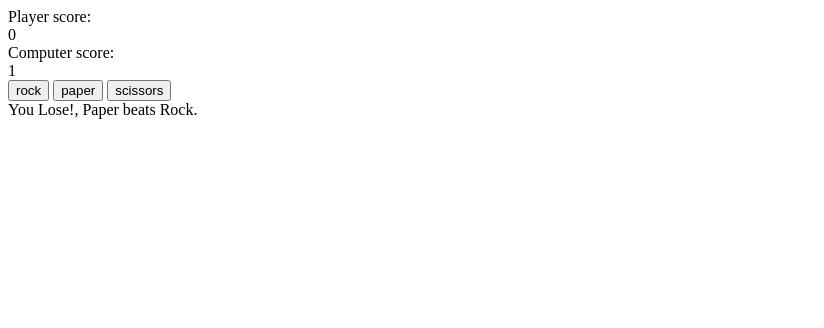
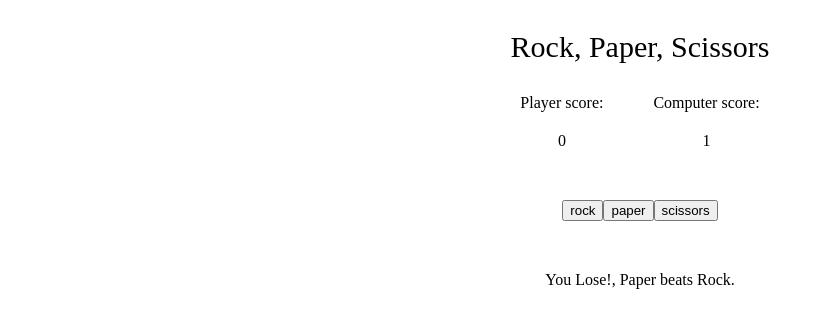
Before and after one commit to hariz132/rock-paper-scissors, a plain HTML site: page index.html in a window 1280 px wide. Both pictures are taken after a click on the button "rock". Shown: the whole page, without its empty margins (0-824 px from the left). Drawn offline with Linux system fonts and the light colour scheme.

Commit message:
move js to script file, and add css file

```diff
--- a/index.html
+++ b/index.html
@@ -3,116 +3,28 @@
 <head>
   <title>rock paper scissors</title>
   <meta charset="UTF-8">
+  <script src="script.js" defer></script>
+  <link rel="stylesheet" href="style.css">
 </head>
 <body>
+  <div class="header">Rock, Paper, Scissors</div>
+  <div class='scoreboard'>
+    <div class="playerscore">
       <div>Player score:</div>
       <div id='playerScoreBoard'>0</div>
+    </div>
+    <div class="computerscore">
       <div>Computer score:</div>
       <div id='computerScoreBoard'>0</div>
+    </div>
+  </div>
+  <div class='buttons'>
     <button id='rock'>rock</button>
     <button id='paper'>paper</button>
     <button id='scissors'>scissors</button>
+  </div>
+  <div class="resultcontainer">
     <div id='result'></div>
+  </div>
 </body>
-<script>
-  // randomly return 'Rock', 'Paper', or 'Scissors'
-  function computerPlay(){
-    const result = Math.floor(Math.random() * 3); // returns either 0, 1, or 2
-    switch (result) {
-      case 0: return 'rock';
-      case 1: return 'paper';
-      case 2: return 'scissors';
-    }
-  }
-
-  function playRound(playerSelection, computerSelection) {
-    playerSelection = playerSelection.toLowerCase();
-    let r = 'rock';
-    let p = 'paper';
-    let s = 'scissors';
-    let result;
-
-    // if both selections are the same, return tie message string
-    if (playerSelection === computerSelection) {
-      return [null, `It's a Tie! Both chose ${playerSelection}.`];
-    }
-
-    switch (true) {
-      // case for paper vs rock
-      case (playerSelection === p && computerSelection === r) ||
-      (playerSelection === r && computerSelection === p):
-        result = (playerSelection === p) ? 'Win' : 'Lose';
-        return [playerSelection === p, `You ${result}!, Paper beats Rock.`];
-      // case for scissors vs paper
-      case (playerSelection === s && computerSelection === p) ||
-      (playerSelection === p && computerSelection === s):
-        result = (playerSelection === s) ? 'Win' : 'Lose';
-        return [playerSelection === s, `You ${result}!, Scissors beats Paper.`];
-      // case for rock vs scissors
-      case (playerSelection === r && computerSelection === s) ||
-      (playerSelection === s && computerSelection === r):
-        result = (playerSelection === r) ? 'Win' : 'Lose';
-        return [playerSelection === r, `You ${result}!, Rock beats Scissors.`];
-    }
-  }
-
-  const buttons = document.querySelectorAll('button');
-  const resultBoard = document.querySelector('#result');
-  const playerScoreBoard = document.querySelector('#playerScoreBoard');
-  const computerScoreBoard = document.querySelector('#computerScoreBoard');
-
-  buttons.forEach(btn => {
-    btn.addEventListener('click', (e) => {
-      const roundResult = playRound(e.target.id, computerPlay());
-      resultBoard.textContent = roundResult[1];
-      if (roundResult[0] !== null) {
-        updateGameScore(roundResult[0]);
-      }
-      if(playerScore === 5 || computerScore === 5) {
-        setGameOver();
-      }
-    });
-  });
-
-  let playerScore = 0;
-  let computerScore = 0;
-  let resetButton;
-  let gameOverBoard;
-
-  function updateGameScore(roundResult) {
-    roundResult ? playerScore++ : computerScore++;
-    playerScoreBoard.textContent = playerScore;
-    computerScoreBoard.textContent = computerScore;
-  }
-
-  function displayWinner() {
-    gameOverBoard = document.createElement('div');
-    if (playerScore > computerScore) {
-      gameOverBoard.textContent = 'You won the game!';
-    } else {
-      gameOverBoard.textContent = 'You lost the game!';
-    }
-    document.body.appendChild(gameOverBoard);
-  }
-
-  function setGameOver(){
-    displayWinner();
-    buttons.forEach(btn => btn.disabled = true);
-    resetButton = document.createElement('button');
-    resetButton.textContent = 'Start new game';
-    document.body.appendChild(resetButton);
-    resetButton.addEventListener('click', resetGame);
-  }
-
-  function resetGame() {
-    playerScore = 0;
-    computerScore = 0;
-    playerScoreBoard.textContent = 0;
-    computerScoreBoard.textContent = 0;
-    buttons.forEach(btn => btn.disabled = false);
-    gameOverBoard.parentNode.removeChild(gameOverBoard);
-    resetButton.parentNode.removeChild(resetButton);
-  }
-
-</script>
 </html>
--- /dev/null
+++ b/script.js
@@ -0,0 +1,97 @@
+function computerPlay(){
+  const result = Math.floor(Math.random() * 3); // returns either 0, 1, or 2
+  switch (result) {
+    case 0: return 'rock';
+    case 1: return 'paper';
+    case 2: return 'scissors';
+  }
+}
+
+function playRound(playerSelection, computerSelection) {
+  playerSelection = playerSelection.toLowerCase();
+  let r = 'rock';
+  let p = 'paper';
+  let s = 'scissors';
+  let result;
+
+  if (playerSelection === computerSelection) {
+    return [null, `It's a Tie! Both chose ${playerSelection}.`];
+  }
+
+  switch (true) {
+    // case for paper vs rock
+    case (playerSelection === p && computerSelection === r) ||
+    (playerSelection === r && computerSelection === p):
+      result = (playerSelection === p) ? 'Win' : 'Lose';
+      return [playerSelection === p, `You ${result}!, Paper beats Rock.`];
+    // case for scissors vs paper
+    case (playerSelection === s && computerSelection === p) ||
+    (playerSelection === p && computerSelection === s):
+      result = (playerSelection === s) ? 'Win' : 'Lose';
+      return [playerSelection === s, `You ${result}!, Scissors beats Paper.`];
+    // case for rock vs scissors
+    case (playerSelection === r && computerSelection === s) ||
+    (playerSelection === s && computerSelection === r):
+      result = (playerSelection === r) ? 'Win' : 'Lose';
+      return [playerSelection === r, `You ${result}!, Rock beats Scissors.`];
+  }
+}
+
+const buttons = document.querySelectorAll('button');
+const resultBoard = document.querySelector('#result');
+const playerScoreBoard = document.querySelector('#playerScoreBoard');
+const computerScoreBoard = document.querySelector('#computerScoreBoard');
+
+buttons.forEach(btn => {
+  btn.addEventListener('click', (e) => {
+    const roundResult = playRound(e.target.id, computerPlay());
+    resultBoard.textContent = roundResult[1];
+    if (roundResult[0] !== null) {
+      updateGameScore(roundResult[0]);
+    }
+    if(playerScore === 5 || computerScore === 5) {
+      setGameOver();
+    }
+  });
+});
+
+let playerScore = 0;
+let computerScore = 0;
+let resetButton;
+let gameOverBoard;
+
+function updateGameScore(roundResult) {
+  roundResult ? playerScore++ : computerScore++;
+  playerScoreBoard.textContent = playerScore;
+  computerScoreBoard.textContent = computerScore;
+}
+
+function displayWinner() {
+  gameOverBoard = document.createElement('div');
+  if (playerScore > computerScore) {
+    gameOverBoard.textContent = 'You won the game!';
+  } else {
+    gameOverBoard.textContent = 'You lost the game!';
+  }
+  resultBoard.parentNode.appendChild(gameOverBoard);
+}
+
+function setGameOver(){
+  displayWinner();
+  buttons.forEach(btn => btn.disabled = true);
+  resetButton = document.createElement('button');
+  resetButton.textContent = 'Start new game';
+  resultBoard.parentNode.appendChild(resetButton);
+  resetButton.addEventListener('click', resetGame);
+}
+
+function resetGame() {
+  playerScore = 0;
+  computerScore = 0;
+  playerScoreBoard.textContent = 0;
+  computerScoreBoard.textContent = 0;
+  resultBoard.textContent = '';
+  buttons.forEach(btn => btn.disabled = false);
+  gameOverBoard.parentNode.removeChild(gameOverBoard);
+  resetButton.parentNode.removeChild(resetButton);
+}
--- /dev/null
+++ b/style.css
@@ -0,0 +1,34 @@
+.header {
+  text-align: center;
+  font-size: 30px;
+  margin: 30px 0;
+}
+
+.scoreboard {
+  display: flex;
+  justify-content: center;
+  gap: 50px;
+}
+
+.playerscore,
+.computerscore{
+  display: flex;
+  flex-direction: column;
+  align-items: center;
+  gap: 20px;
+}
+
+.buttons {
+  display: flex;
+  justify-content: center;
+  margin: 50px 0;
+}
+
+.resultcontainer {
+  display: flex;
+  flex-direction: column;
+}
+
+.resultcontainer > * {
+  text-align: center;
+}
```
Lines whose indentation alone changed are shown as unchanged.
